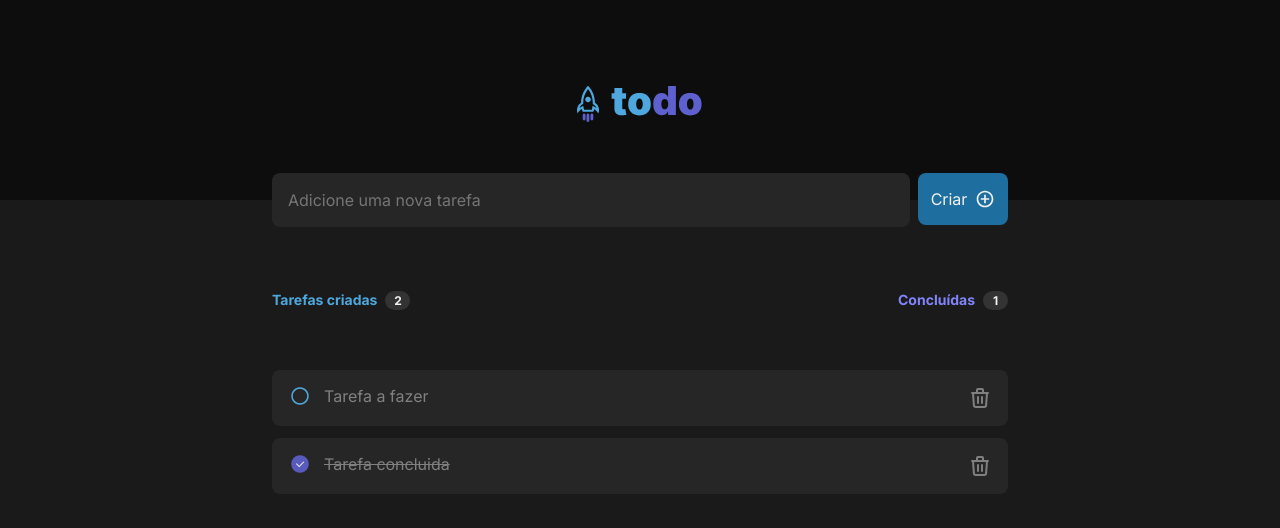
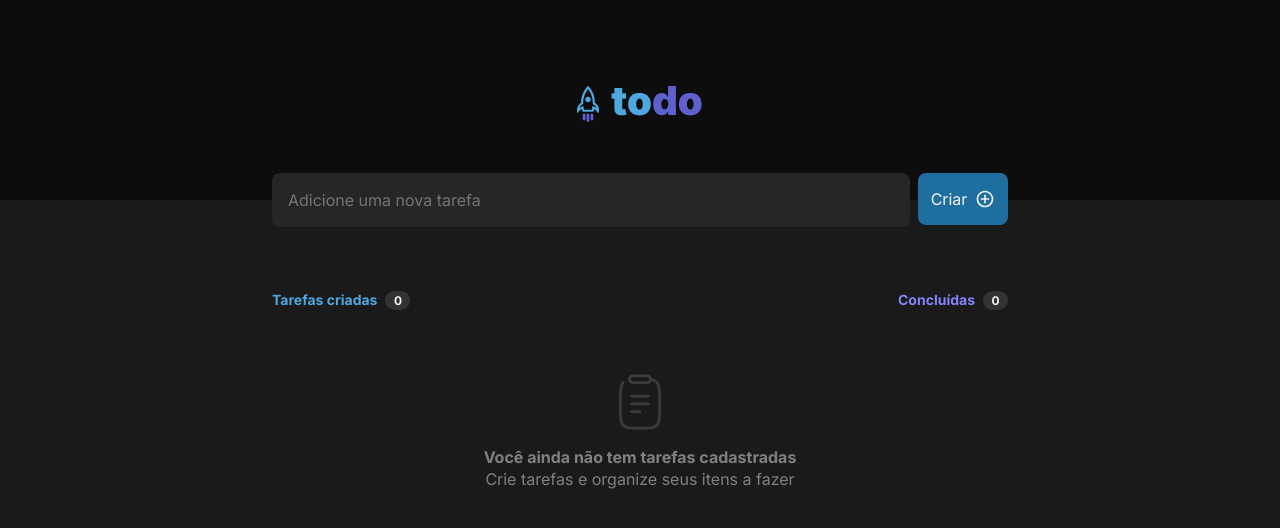
Before and after one commit to marinapsvreis/reactjs-rocketseat-ignite-2022-challenge01-todolist, a React (Vite) app: page / in a window 1280 px wide. Shown: the top 528 px of the page. Built offline with nearby package versions, Linux system fonts and the light colour scheme.

Commit message:
:sparkles: Adicionando uma tarefa

```diff
--- a/src/App.tsx
+++ b/src/App.tsx
@@ -1,15 +1,26 @@
+import { useState } from "react";
 import styles from "./App.module.css";
 import { Header } from "./components/Header";
 import { InputTask } from "./components/InputTask";
 import { TasksList } from "./components/TasksList";
 import "./global.css";
+
+export interface Task{
+  content: string;
+  checked: boolean;
+}
 export function App() {
+  const [tasks, setTasks] = useState<Task[]>([]);
+
+  function handleAddTask(task: Task){
+    setTasks([...tasks, task])
+  }
   return (
     <>
       <Header />
       <main className={styles.container}>
-        <InputTask />
-        <TasksList />
+        <InputTask addTask={handleAddTask}/>
+        <TasksList tasks={tasks} />
       </main>
     </>
   );
--- a/src/components/InputTask/index.tsx
+++ b/src/components/InputTask/index.tsx
@@ -1,13 +1,34 @@
-import { MdOutlineAddCircleOutline } from 'react-icons/md';
+import { ChangeEvent, useState } from "react";
+import { MdOutlineAddCircleOutline } from "react-icons/md";
+import { Task } from "../../App";
 import styles from "./styles.module.css";
-export function InputTask(){
-    return(
-        <div className={styles.container}>
-           <input className={styles.input} type="text" name="" id="" placeholder="Adicione uma nova tarefa" />
-           <button type="button" className={styles.button}>
-                <p>Criar</p>
-                <MdOutlineAddCircleOutline size={20}/>
-            </button>
-        </div>
-    );
+
+interface InputTaskProps {
+  addTask: (task: Task) => void;
 }
+export function InputTask({ addTask }: InputTaskProps) {
+  const [description, setDescription] = useState("");
+
+  function handleInputChange(event: ChangeEvent<HTMLInputElement>) {
+    setDescription(event.target.value);
+  }
+
+  return (
+    <div className={styles.container}>
+      <input
+        className={styles.input}
+        type="text"
+        onChange={handleInputChange}
+        placeholder="Adicione uma nova tarefa"
+      />
+      <button
+        type="button"
+        className={styles.button}
+        onClick={() => addTask({ content: description, checked: false })}
+      >
+        <p>Criar</p>
+        <MdOutlineAddCircleOutline size={20} />
+      </button>
+    </div>
+  );
+}
--- a/src/components/TasksList/index.tsx
+++ b/src/components/TasksList/index.tsx
@@ -1,20 +1,14 @@
 import { HiOutlineTrash } from "react-icons/hi";
+import { Task } from "../../App";
 import Checked from "../../assets/checked.png";
 import Clipboard from "../../assets/clipboard.svg";
 import Unchecked from "../../assets/unchecked.png";
 import styles from "./styles.module.css";
 
-const tasks = [
-  {
-    content: "Tarefa a fazer",
-    checked: false,
-  },
-  {
-    content: "Tarefa concluida",
-    checked: true,
-  },
-];
-export function TasksList() {
+interface TasksListProps{
+    tasks: Task[];
+}
+export function TasksList({ tasks }: TasksListProps) {
   return (
     <div className={styles.container}>
       <header className={styles.header}>
```
